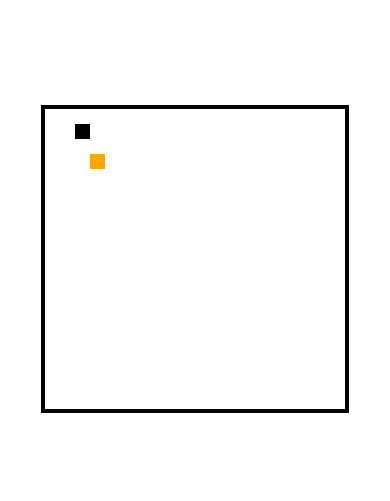
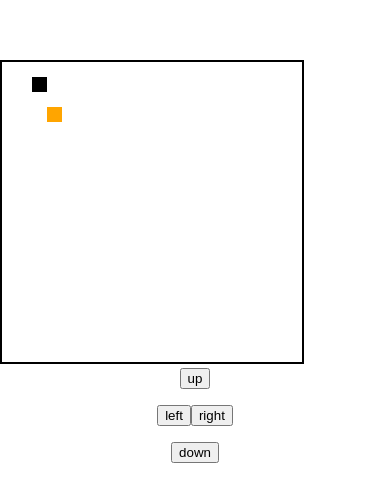
Before and after one commit to Govin-R/web-games, a plain HTML site: page snake/index.html in a window 390 px wide. Shown: the part 161-662 px from the top of the page. Drawn offline with Linux system fonts and the light colour scheme.

Commit message:
mobile keys

```diff
--- a/snake/index.html
+++ b/snake/index.html
@@ -20,14 +20,46 @@
 		canvas{
 		/*	box-shadow:black 20px 10px 50px;*/
 
-			border:0.3rem solid black;
+			border:2px solid black;
 		}
 
+		#buttons{
+		  width:100vw;
+		  display:grid;
+		  grid-template-rows: auto auto auto;
+		  grid-gap: 1rem;
+		  place-items: center;
+		}
+		#left{
+
+		}
+		#right{
+
+		}
+		#rl{
+		  display:flex;
+		  flex-direction: row-reverse;
+		}
+
+		@media(min-width:400px){
+		  #buttons{
+		    visibility: hidden;
+		  }
+		}
 
 	</style>
 	<body>
 		<div id="root">
 			<canvas id="game" height="300" width="300"></canvas>
+			<div id="buttons">
+			  <button id="up" class="buttons">up</button>
+			  <div id="rl">
+			  <button id="right" class="buttons" >right</button>
+
+			  <button id="left" class="buttons">left</button>
+			  </div>
+			   <button id="down" class="buttons" >down</button>
+			</div>
 		</div>
 
 
```
